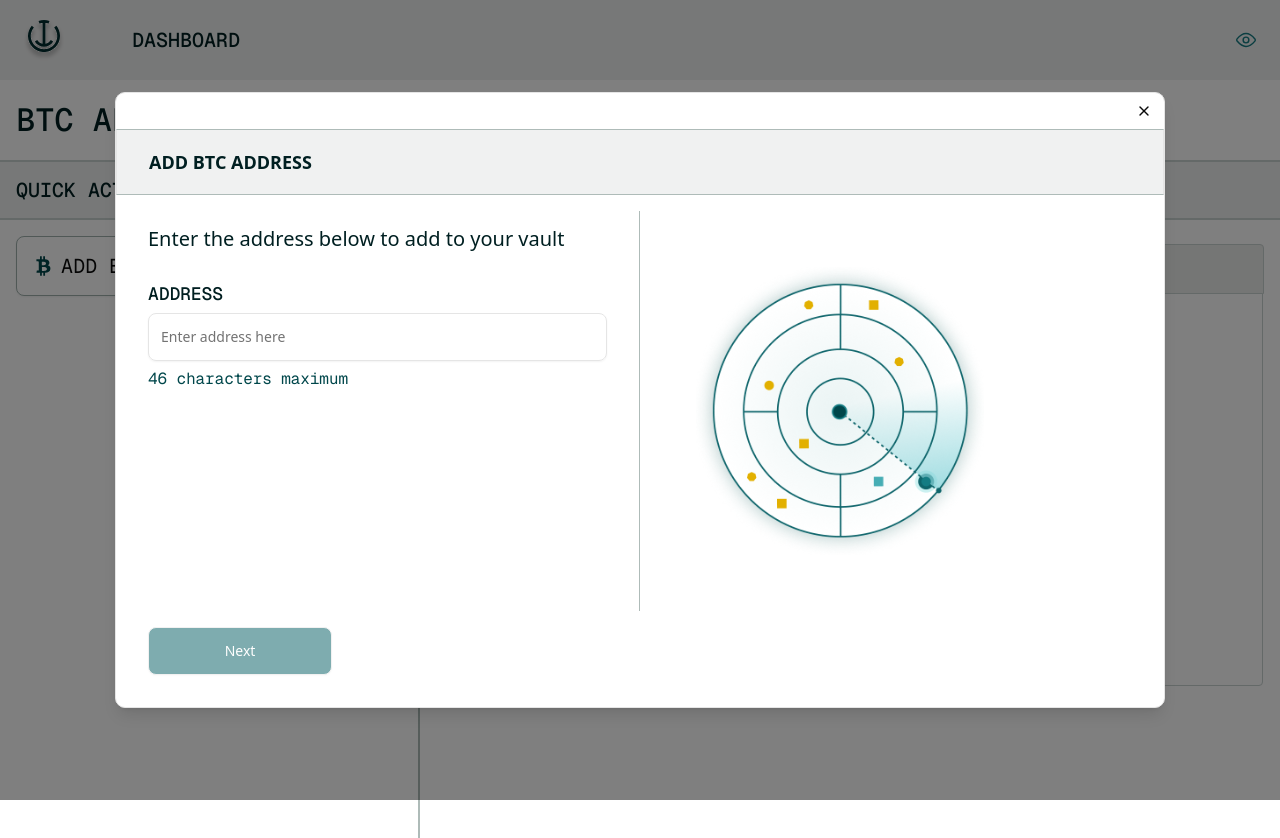
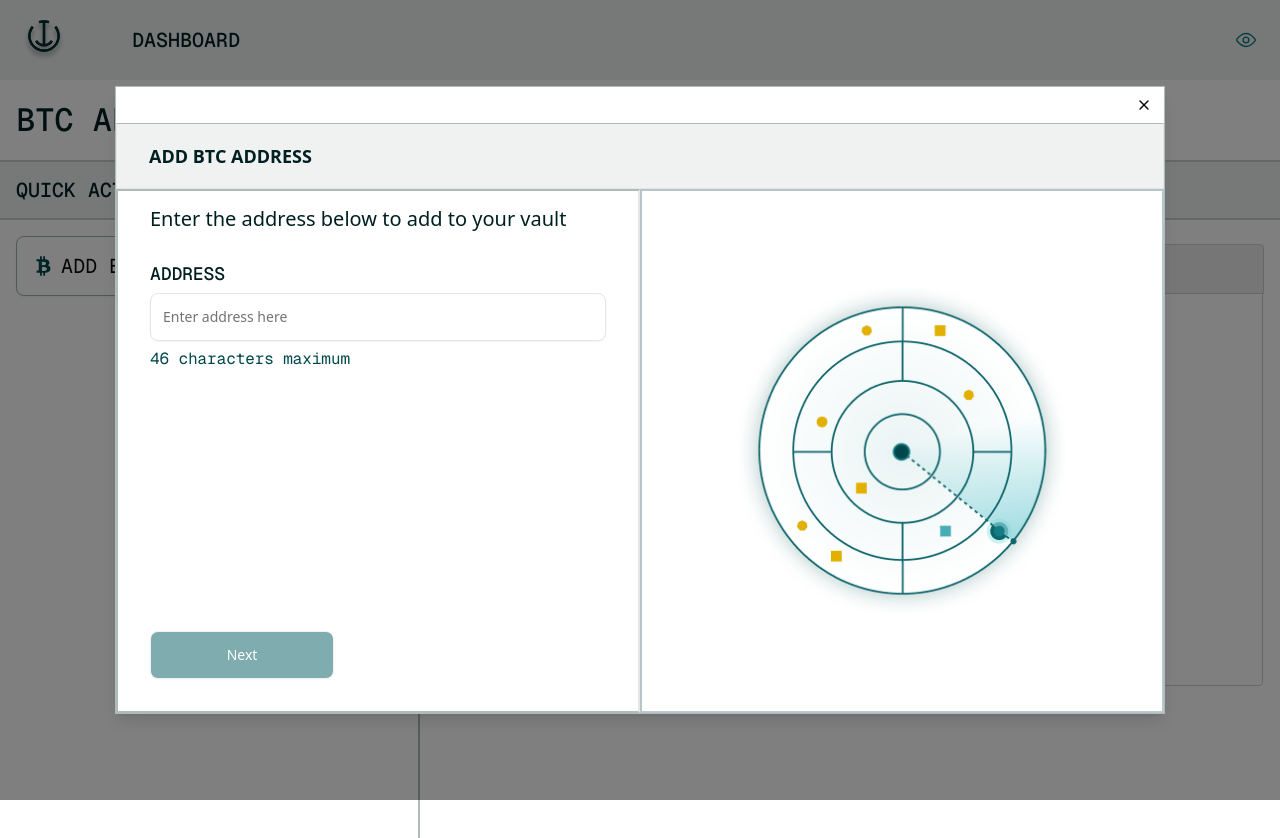
Before and after one commit to aniiaham/anchorwatch-challenge, a Next.js app: page / in a window 1280 px wide. Both pictures are taken after a click on the button "ADD BTC ADDRESS". Shown: the top 838 px of the page. Built offline with nearby package versions, Linux system fonts and the light colour scheme.

Commit message:
done: dialog, fixed img

```diff
--- a/app/page.tsx
+++ b/app/page.tsx
@@ -16,7 +16,7 @@ import {
   AlertDialogTrigger,
 } from "@/components/ui/alert-dialog";
 import { Input } from "@/components/ui/input";
-import radarImg from "@/public/images/radar.png";
+import radarImg from "@/public/images/radar-1.png";
 import { X } from "lucide-react";
 import { useState } from "react";
 
@@ -221,13 +221,14 @@ export function AlertAddBtcAddress({
           <AlertDialogCancel className="flex flex-row justify-end">
             <X />
           </AlertDialogCancel>
-          <AlertDialogTitle className="bg-[#F0F1F1] border border-t-greyscale-6 border-b-greyscale-6 p-8 w-full h-[50px] flex items-center text-dark-teal-2">
+          <AlertDialogTitle className="bg-[#F0F1F1] border border-t-greyscale-6  p-8 w-full h-[50px] flex items-center text-dark-teal-2">
             ADD BTC ADDRESS
           </AlertDialogTitle>
-        </AlertDialogHeader>
-        <div className="grid grid-cols-2">
-          <div className="flex flex-col gap-8 py-4 px-8 justify-start border-r border-greyscale-6">
-            <AlertDialogDescription className="text-dark-teal-2 font-medium text-xl leading-6 tracking-[-0.5%]">
+
+          <div className="grid grid-cols-2 h-full">
+            <div className="flex flex-col justify-between py-4 px-8  border-2 border-t-greyscale-6 border-b-greyscale-6 border-l-greyscale-6">
+              <div className="flex flex-col gap-8">
+                <AlertDialogDescription className="text-dark-teal-2 font-medium text-xl leading-6 tracking-[-0.5%] ">
                   Enter the address below to add to your vault
                 </AlertDialogDescription>
                 <div className="flex flex-col gap-2 ">
@@ -245,18 +246,9 @@ export function AlertAddBtcAddress({
                   </p>
                 </div>
               </div>
-
               <div>
-            <Image
-              src={radarImg}
-              alt="radar img"
-              className="w-[288px] h-[288px] m-14"
-            />
-          </div>
-        </div>
-
                 {!inputAddress ? (
-          <div className="px-8 pb-8">
+                  <div className="pb-4">
                     <AlertDialogAction
                       onClick={handleAddAddress}
                       disabled
@@ -266,7 +258,7 @@ export function AlertAddBtcAddress({
                     </AlertDialogAction>
                   </div>
                 ) : (
-          <div className="px-8 pb-8 ">
+                  <div className="pb-4">
                     <AlertDialogAction
                       onClick={handleAddAddress}
                       className="bg-light-teal-1 h-12 w-46  border-1"
@@ -275,6 +267,12 @@ export function AlertAddBtcAddress({
                     </AlertDialogAction>
                   </div>
                 )}
+              </div>
+            </div>
+
+            <Image src={radarImg} alt="radar img" className="" />
+          </div>
+        </AlertDialogHeader>
       </AlertDialogContent>
     </AlertDialog>
   );
--- a/components/ui/alert-dialog.tsx
+++ b/components/ui/alert-dialog.tsx
@@ -54,7 +54,7 @@ function AlertDialogContent({
       <AlertDialogPrimitive.Content
         data-slot="alert-dialog-content"
         className={cn(
-          "bg-background data-[state=open]:animate-in min-w-[1050px] data-[state=closed]:animate-out data-[state=closed]:fade-out-0 data-[state=open]:fade-in-0 data-[state=closed]:zoom-out-95 data-[state=open]:zoom-in-95 fixed top-[50%] left-[50%] z-50 grid w-full max-w-[calc(100%-2rem)] translate-x-[-50%] translate-y-[-50%] gap-4 rounded-lg border shadow-lg duration-200 sm:max-w-lg",
+          "bg-background data-[state=open]:animate-in min-w-[1050px] data-[state=closed]:animate-out data-[state=closed]:fade-out-0 data-[state=open]:fade-in-0 data-[state=closed]:zoom-out-95 data-[state=open]:zoom-in-95 fixed top-[50%] left-[50%] z-50 grid w-full max-w-[calc(100%-2rem)] translate-x-[-50%] translate-y-[-50%] gap-4 border border-greyscale-6 shadow-lg duration-200 sm:max-w-lg",
           className
         )}
         {...props}
```
Also changed, not shown: public/images/radar-1.png (added), public/images/radar.png (deleted). Lines whose indentation alone changed are shown as unchanged.
